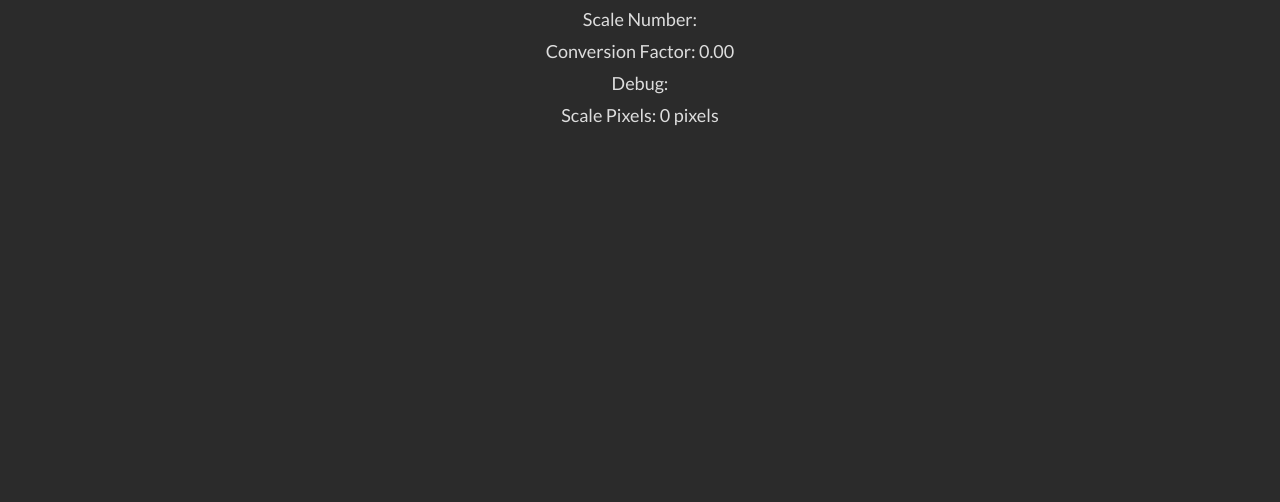
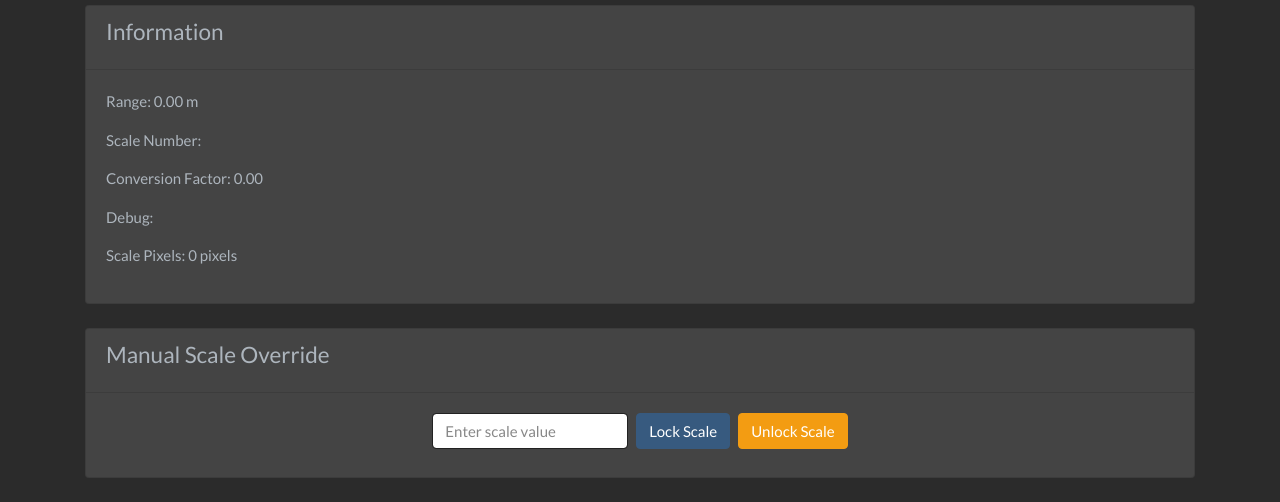
Before and after one commit to Demiffy/WT-ERF, a Flask app: page / in a window 1280 px wide. Shown: the part 856-1358 px from the top of the page. Before the commit the page ends 982 px from the top, so only its background shows below. Run offline with Flask 3, Linux system fonts and the light colour scheme; parts of the project's set-up code (start-up, migrations or seed data) failed here and were passed over; some libraries are stand-ins or nearby versions.

Commit message:
Manual Override for Scale

```diff
--- a/main.py
+++ b/main.py
@@ -1,4 +1,3 @@
-#!/usr/bin/env python3
 import os
 import sys
 import time
@@ -11,7 +10,7 @@ import pyautogui
 import cv2
 import numpy as np
 import pytesseract
-from flask import Flask, render_template, jsonify
+from flask import Flask, render_template, jsonify, request
 import mss
 from PIL import Image
 import tkinter as tk
@@ -33,7 +32,7 @@ signal.signal(signal.SIGINT, signal_handler)
 # Global Flags and Configurations
 # -----------------------------------------------------------
 CAPTURE_REGION = (1473, 635, 432, 432)
-OCR_REGION = (1800, 1044, 106, 20)
+OCR_REGION = (1750, 1044, 155, 20)  # left, top, width, height
 
 DIR_OUTPUT = os.path.join("static", "screenshots", "output")
 os.makedirs(DIR_OUTPUT, exist_ok=True)
@@ -201,7 +200,7 @@ def combined_loop():
 def ocr_scale_loop():
     """Loop to capture OCR of the scale and compute conversion factors."""
     global scale_number, scale_pixels, scale_locked, last_scale_value, last_scale_time
-    OCR_BLACK_THRESHOLD = 12
+    OCR_BLACK_THRESHOLD = 10
     LINE_BLACK_THRESHOLD = 1
     scale_locked = False
     last_scale_value = None
@@ -223,14 +222,12 @@ def ocr_scale_loop():
             ocr_img.save(LATEST_OCR_PATH)
             ocr_gray = cv2.cvtColor(np.array(ocr_img), cv2.COLOR_RGB2GRAY)
 
-            # Create a binary image and enhance it
             ocr_binary_img = np.where(ocr_gray < OCR_BLACK_THRESHOLD, 0, 255).astype(np.uint8)
             inverted = cv2.bitwise_not(ocr_binary_img)
             dilated = cv2.dilate(inverted, kernel, iterations=1)
             ocr_binary_img = cv2.bitwise_not(dilated)
             cv2.imwrite(LATEST_EDITED_OCR_PATH, ocr_binary_img)
 
-            # Compute scale_pixels by analyzing the last row for consecutive black pixels
             line_binary_img = np.where(ocr_gray < LINE_BLACK_THRESHOLD, 0, 255).astype(np.uint8)
             last_row = line_binary_img[-1, :]
             runs = [len(list(group)) for key, group in itertools.groupby(last_row) if key == 0]
@@ -282,6 +279,38 @@ def latest():
         "state_ingame_snapshot": state.latest_state_ingame_snapshot,
         "ui_state": state.ui_state
     })
+
+# ------------------- Manual Override Endpoints -------------------
+@app.route("/override", methods=["POST"])
+def override_scale():
+    """Manually override the OCR scale value and lock it."""
+    global scale_number, scale_locked, last_scale_value, last_scale_time
+    try:
+        new_scale = request.form.get("scale")
+        if new_scale:
+            scale_number = new_scale
+            scale_locked = True
+            last_scale_value = new_scale
+            last_scale_time = time.time()
+            utils.log(f"Manual override: Scale locked to {new_scale}", level="INFO", tag="OCR")
+            return jsonify({"status": "success", "message": f"Scale locked to {new_scale}"}), 200
+        else:
+            return jsonify({"status": "error", "message": "No scale value provided"}), 400
+    except Exception as e:
+        utils.log(f"Override error: {e}", level="ERROR", tag="OCR")
+        return jsonify({"status": "error", "message": str(e)}), 500
+
+@app.route("/unlock", methods=["POST"])
+def unlock_scale():
+    """Unlock manual override so that OCR can resume scale detection."""
+    global scale_number, scale_locked, last_scale_value, last_scale_time
+    scale_locked = False
+    scale_number = ""
+    last_scale_value = None
+    last_scale_time = time.time()
+    utils.log("Manual override unlocked", level="INFO", tag="OCR")
+    return jsonify({"status": "success", "message": "Manual override unlocked"}), 200
+# -------------------------------------------------------------------
 
 def start_overlay():
     """Start the overlay window using Tkinter."""
--- a/templates/index.html
+++ b/templates/index.html
@@ -1,35 +1,35 @@
 <!DOCTYPE html>
-<html>
+<html lang="en">
 <head>
     <meta charset="UTF-8">
     <title>Rangefinder Dashboard</title>
     <link rel="stylesheet" href="https://stackpath.bootstrapcdn.com/bootswatch/4.5.2/darkly/bootstrap.min.css">
     <style>
         body {
-            margin: 20px;
+            margin-top: 20px;
             background: #2b2b2b;
             color: #ddd;
         }
         .screenshot {
             border: 2px solid #555;
-            margin-bottom: 20px;
             background-color: #333;
             min-height: 432px;
         }
         .ocr-screenshot {
             border: 2px solid #555;
-            margin-bottom: 20px;
             background-color: #333;
             min-height: 20px;
         }
-        .info-panel p {
+        .info-panel p, .override-panel p {
             font-size: 18px;
             margin: 5px 0;
         }
     </style>
     <script>
         function fetchLatest() {
-            fetch('/latest').then(r => r.json()).then(data => {
+            fetch('/latest')
+              .then(r => r.json())
+              .then(data => {
                   document.getElementById('tracked_img').src = data.image + '?t=' + new Date().getTime();
                   document.getElementById('edited_ocr_img').src = data.edited_ocr_snapshot + '?t=' + new Date().getTime();
                   document.getElementById('range_value').innerText = "Range: " + data.range.toFixed(2) + " m";
@@ -37,30 +37,74 @@
                   document.getElementById('conversion_factor').innerText = "Conversion Factor: " + data.conversion_factor.toFixed(2);
                   document.getElementById('debug_info').innerText = "Debug: " + data.debug_info;
                   document.getElementById('black_line').innerText = "Scale Pixels: " + data.scale_pixels + " pixels";
-            }).catch(err => console.error("Fetch error:", err));
+              })
+              .catch(err => console.error("Fetch error:", err));
         }
         setInterval(fetchLatest, 1000);
         window.onload = fetchLatest;
+
+        function overrideScale() {
+            var scaleVal = document.getElementById("manual_scale").value;
+            if (!scaleVal) {
+                alert("Please enter a scale value.");
+                return;
+            }
+            fetch('/override', {
+                method: 'POST',
+                headers: {'Content-Type': 'application/x-www-form-urlencoded'},
+                body: "scale=" + encodeURIComponent(scaleVal)
+            })
+            .then(response => response.json())
+            .then(data => alert(data.message))
+            .catch(error => console.error("Error:", error));
+        }
+
+        function unlockScale() {
+            fetch('/unlock', { method: 'POST' })
+            .then(response => response.json())
+            .then(data => alert(data.message))
+            .catch(error => console.error("Error:", error));
+        }
     </script>
 </head>
 <body>
 <div class="container">
-    <h1 class="text-center my-4">Rangefinder Dashboard</h1>
+    <div class="jumbotron text-center bg-dark text-light">
+        <h1 class="display-4">Rangefinder Dashboard</h1>
+        <p class="lead">Real-time tracking and manual scale override</p>
+    </div>
+
     <div class="row">
-        <div class="col-12 text-center">
-            <h3>Tracked Output</h3>
-            <img id="tracked_img" class="screenshot img-fluid" src="" alt="Tracked Output" width="432" height="432">
+        <!-- Tracked Output Panel -->
+        <div class="col-md-6 mb-4">
+            <div class="card bg-secondary text-light">
+                <div class="card-header">
+                    <h4 class="card-title">Tracked Output</h4>
+                </div>
+                <div class="card-body text-center">
+                    <img id="tracked_img" class="img-fluid screenshot" src="" alt="Tracked Output">
                 </div>
             </div>
-    <div class="row">
-        <div class="col-12 text-center">
-            <h3>Edited OCR Snapshot</h3>
-            <img id="edited_ocr_img" class="ocr-screenshot img-fluid" src="" alt="Edited OCR Snapshot" width="205" height="20">
+        </div>
+        <!-- Edited OCR Snapshot Panel -->
+        <div class="col-md-6 mb-4">
+            <div class="card bg-secondary text-light">
+                <div class="card-header">
+                    <h4 class="card-title">Edited OCR Snapshot</h4>
+                </div>
+                <div class="card-body text-center">
+                    <img id="edited_ocr_img" class="img-fluid ocr-screenshot" src="" alt="Edited OCR Snapshot">
                 </div>
             </div>
-    <!-- Info Panel -->
-    <div class="row info-panel">
-        <div class="col-12 text-center">
+        </div>
+    </div>
+
+    <!-- Information Panel -->
+    <div class="card bg-secondary text-light mb-4">
+        <div class="card-header">
+            <h4 class="card-title">Information</h4>
+        </div>
+        <div class="card-body">
             <p id="range_value">Range: 0.00 m</p>
             <p id="ocr_number">Scale Number: </p>
             <p id="conversion_factor">Conversion Factor: 0.00</p>
@@ -68,6 +112,23 @@
             <p id="black_line">Scale Pixels: 0 pixels</p>
         </div>
     </div>
+
+    <!-- Manual Override Panel -->
+    <div class="card bg-secondary text-light mb-4">
+        <div class="card-header">
+            <h4 class="card-title">Manual Scale Override</h4>
+        </div>
+        <div class="card-body">
+            <form class="form-inline justify-content-center">
+                <div class="form-group mb-2">
+                    <label for="manual_scale" class="sr-only">Scale Value</label>
+                    <input type="text" class="form-control" id="manual_scale" placeholder="Enter scale value">
+                </div>
+                <button type="button" class="btn btn-primary mb-2 ml-2" onclick="overrideScale()">Lock Scale</button>
+                <button type="button" class="btn btn-warning mb-2 ml-2" onclick="unlockScale()">Unlock Scale</button>
+            </form>
+        </div>
+    </div>
 </div>
 </body>
 </html>
```
Lines whose indentation alone changed are shown as unchanged.
